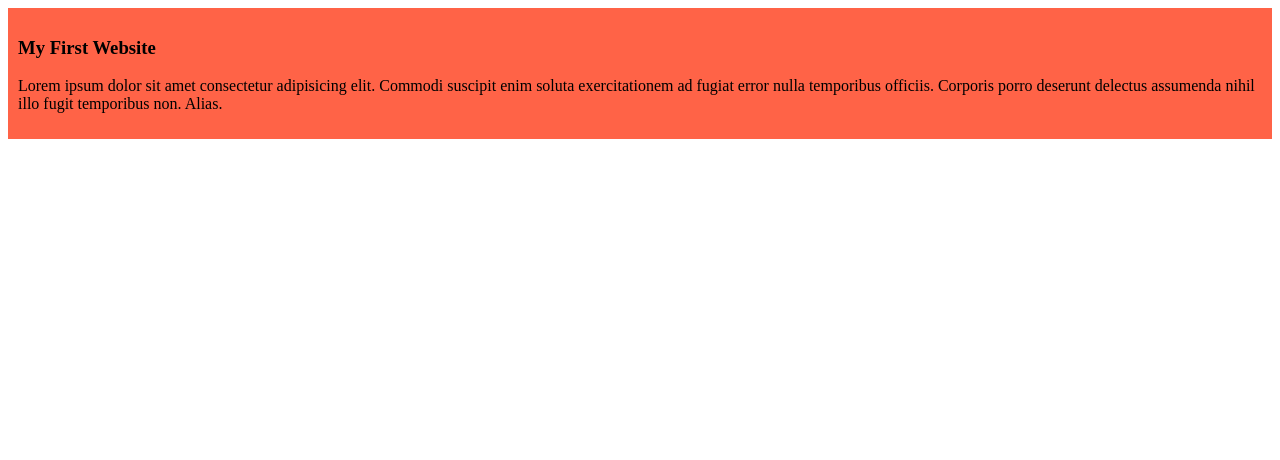
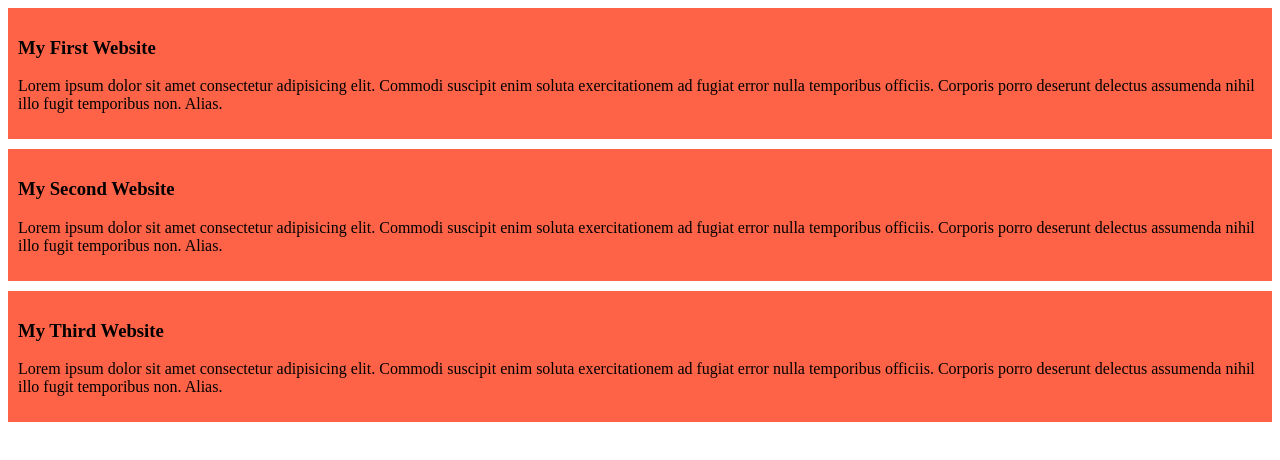
Before and after one commit to TarekHasanRafi25/my-simple-website, a plain HTML site: page index.html in a window 1280 px wide. Drawn offline with Linux system fonts and the light colour scheme.

Commit message:
added the second and third blog

```diff
--- a/index.html
+++ b/index.html
@@ -11,5 +11,13 @@
         <h3>My First Website</h3>
         <p>Lorem ipsum dolor sit amet consectetur adipisicing elit. Commodi suscipit enim soluta exercitationem ad fugiat error nulla temporibus officiis. Corporis porro deserunt delectus assumenda nihil illo fugit temporibus non. Alias.</p>
     </div>
+    <div>
+        <h3>My Second Website</h3>
+        <p>Lorem ipsum dolor sit amet consectetur adipisicing elit. Commodi suscipit enim soluta exercitationem ad fugiat error nulla temporibus officiis. Corporis porro deserunt delectus assumenda nihil illo fugit temporibus non. Alias.</p>
+    </div>
+    <div>
+        <h3>My Third Website</h3>
+        <p>Lorem ipsum dolor sit amet consectetur adipisicing elit. Commodi suscipit enim soluta exercitationem ad fugiat error nulla temporibus officiis. Corporis porro deserunt delectus assumenda nihil illo fugit temporibus non. Alias.</p>
+    </div>
 </body>
 </html>
--- a/styles/blogs.css
+++ b/styles/blogs.css
@@ -1,4 +1,5 @@
 div{
     background-color: tomato;
     padding: 10px;
+    margin-bottom: 10px;
 }
```
